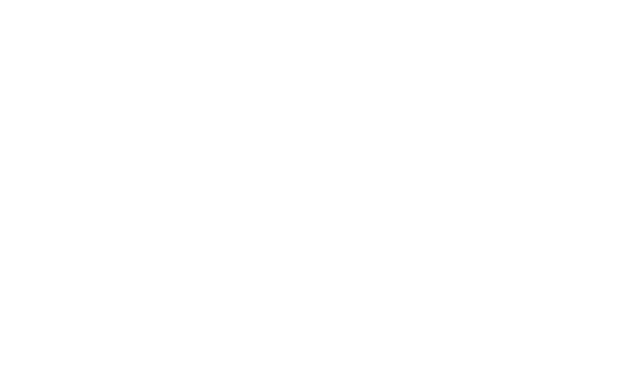
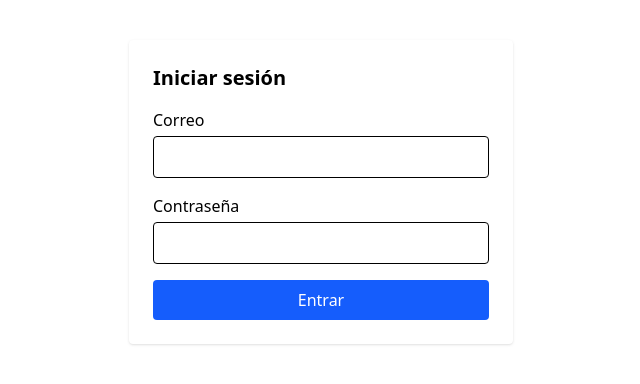
Before and after one commit to itsMoraga/smartventory, a Nuxt app in the folder frontend/: page /login in a window 1280 px wide. Before the commit this address had no page. Shown: the top 384 px of the page, without its empty margins (319-959 px from the left). Built offline with nearby package versions, Linux system fonts and the light colour scheme.

Commit message:
feature/fronted-producto-busqueda commit antes de empezar con grandes cambios

```diff
--- /dev/null
+++ b/frontend/components/LoginForm.vue
@@ -0,0 +1,49 @@
+<template>
+  <div class="max-w-sm mx-auto mt-10 p-6 bg-white rounded shadow">
+    <h2 class="text-xl font-bold mb-4">Iniciar sesión</h2>
+    <form @submit.prevent="login">
+      <div class="mb-4">
+        <label class="block mb-1">Correo</label>
+        <input v-model="correo" type="email" class="w-full border rounded px-3 py-2" required />
+      </div>
+      <div class="mb-4">
+        <label class="block mb-1">Contraseña</label>
+        <input v-model="contrasena" type="password" class="w-full border rounded px-3 py-2" required />
+      </div>
+      <button type="submit" class="w-full bg-blue-600 text-white py-2 rounded">Entrar</button>
+      <div v-if="error" class="mt-3 text-red-600">{{ error }}</div>
+    </form>
+  </div>
+</template>
+
+<script setup>
+import { ref } from 'vue'
+import { useRouter } from 'vue-router'
+
+const correo = ref('')
+const contrasena = ref('')
+const error = ref('')
+const router = useRouter()
+
+async function login() {
+  error.value = ''
+  try {
+    const res = await $fetch('http://localhost:4000/api/users/login', {
+      method: 'POST',
+      body: { correo: correo.value, contrasena: contrasena.value }
+    })
+    // Guardar token y rol en localStorage
+    localStorage.setItem('token', res.token)
+    localStorage.setItem('rol', res.usuario.rol)
+    localStorage.setItem('usuario', JSON.stringify(res.usuario))
+    // Redirigir al dashboard
+    router.push('/dashboard')
+  } catch (e) {
+    error.value = e.data?.mensaje || 'Error al iniciar sesión'
+  }
+}
+</script>
+
+<style scoped>
+/* Puedes personalizar estilos aquí */
+</style>
--- a/frontend/components/ProductoCard.vue
+++ b/frontend/components/ProductoCard.vue
@@ -21,6 +21,7 @@
 
         <div class="flex space-x-2">
           <button
+            v-if="rol === 'admin' || rol === 'operador'"
             @click="$emit('editar', producto)"
             class="p-2 text-blue-600 hover:bg-blue-50 rounded-full transition-colors"
             title="Editar"
@@ -28,6 +29,7 @@
             ✏️
           </button>
           <button
+            v-if="rol === 'admin'"
             @click="$emit('eliminar', producto.id_producto)"
             class="p-2 text-red-600 hover:bg-red-50 rounded-full transition-colors"
             title="Eliminar"
@@ -66,6 +68,7 @@
 </template>
 
 <script setup>
+const rol = localStorage.getItem('rol')
 import { ref } from 'vue'
 import HistorialMovimientos from './HistorialMovimientos.vue'
 import MovimientoForm from './MovimientoForm.vue'
--- a/frontend/components/ProductoForm.vue
+++ b/frontend/components/ProductoForm.vue
@@ -131,9 +131,13 @@ const handleSubmit = async () => {
 
     const method = props.producto?.id_producto ? 'PUT' : 'POST'
 
+    const token = localStorage.getItem('token')
     await $fetch(url, {
       method,
-      body: form.value
+      body: form.value,
+      headers: {
+        Authorization: `Bearer ${token}`
+      }
     })
 
     emit('saved')
--- a/frontend/pages/dashboard.vue
+++ b/frontend/pages/dashboard.vue
@@ -41,12 +41,19 @@
 import { ref, onMounted } from 'vue'
 const router = useRouter()
 
+// Proteger acceso: redirigir si no hay token
+if (!localStorage.getItem('token')) {
+  router.push('/login')
+}
+
 const totalProductos = ref(0)
 const stockBajo = ref(0)
 
 const logout = () => {
-  // Aquí limpiaremos el estado del usuario luego
-  router.push('/')
+  localStorage.removeItem('token')
+  localStorage.removeItem('rol')
+  localStorage.removeItem('usuario')
+  router.push('/login')
 }
 
 onMounted(async () => {
--- /dev/null
+++ b/frontend/pages/login.vue
@@ -0,0 +1,7 @@
+<template>
+  <LoginForm />
+</template>
+
+<script setup>
+import LoginForm from '~/components/LoginForm.vue'
+</script>
--- a/frontend/pages/productos.vue
+++ b/frontend/pages/productos.vue
@@ -8,6 +8,7 @@
           <h1 class="text-xl font-bold text-gray-800">Gestión de Productos</h1>
         </div>
         <button
+          v-if="rol === 'admin' || rol === 'operador'"
           @click="abrirModalCrear"
           class="bg-blue-600 text-white px-4 py-2 rounded-md hover:bg-blue-700 transition-colors flex items-center"
         >
@@ -96,6 +97,7 @@
 </template>
 
 <script setup>
+const rol = ref(localStorage.getItem('rol'))
 import CategoriaSelect from '~/components/CategoriaSelect.vue'
 
 const mostrarModal = ref(false)
@@ -209,8 +211,12 @@ const eliminarProducto = async (id) => {
   if (!confirm('¿Estás seguro de eliminar este producto?')) return
 
   try {
+    const token = localStorage.getItem('token')
     await $fetch(`http://localhost:4000/api/products/${id}`, {
-      method: 'DELETE'
+      method: 'DELETE',
+      headers: {
+        Authorization: `Bearer ${token}`
+      }
     })
     refresh() // Recargar lista
   } catch (e) {
```
